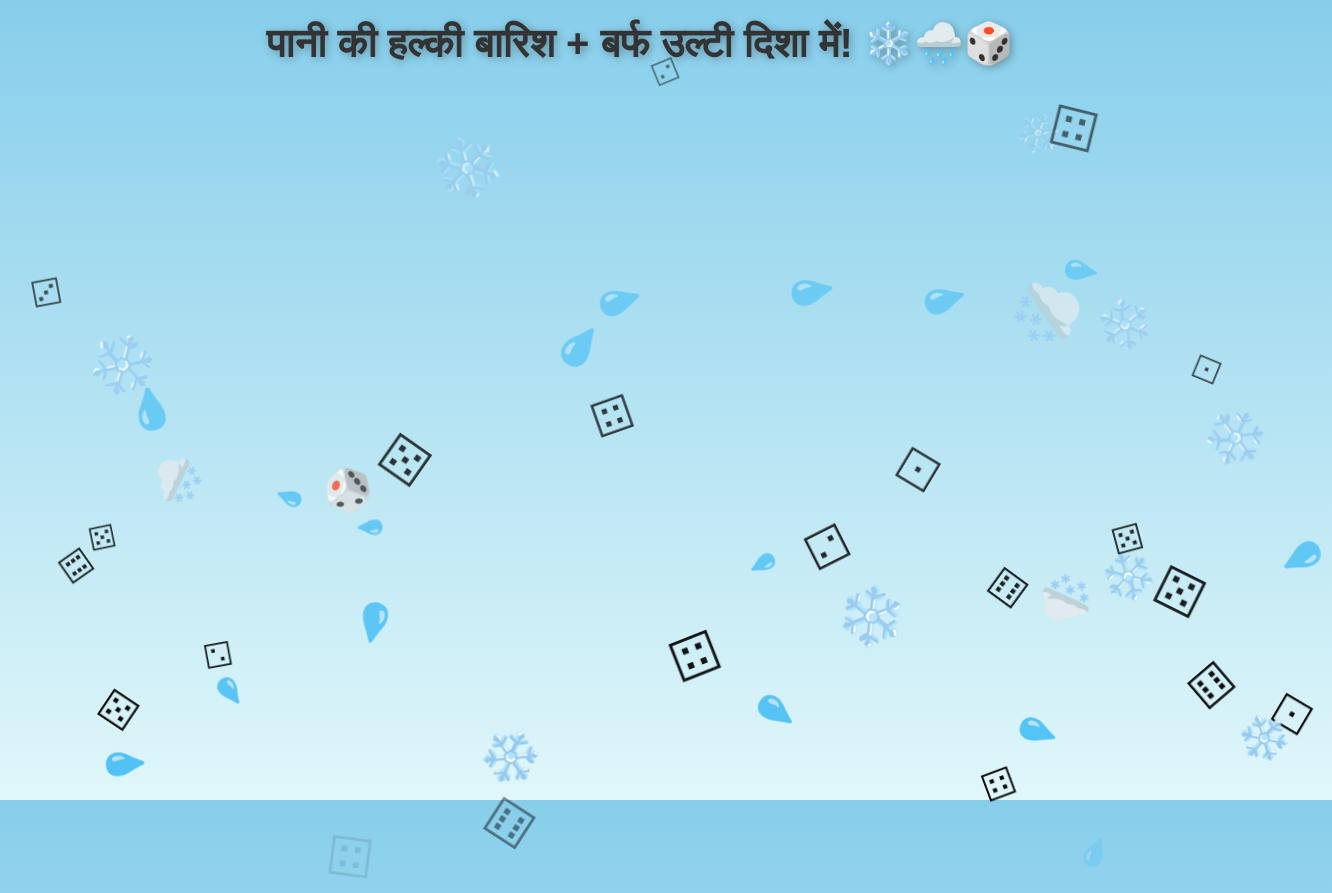
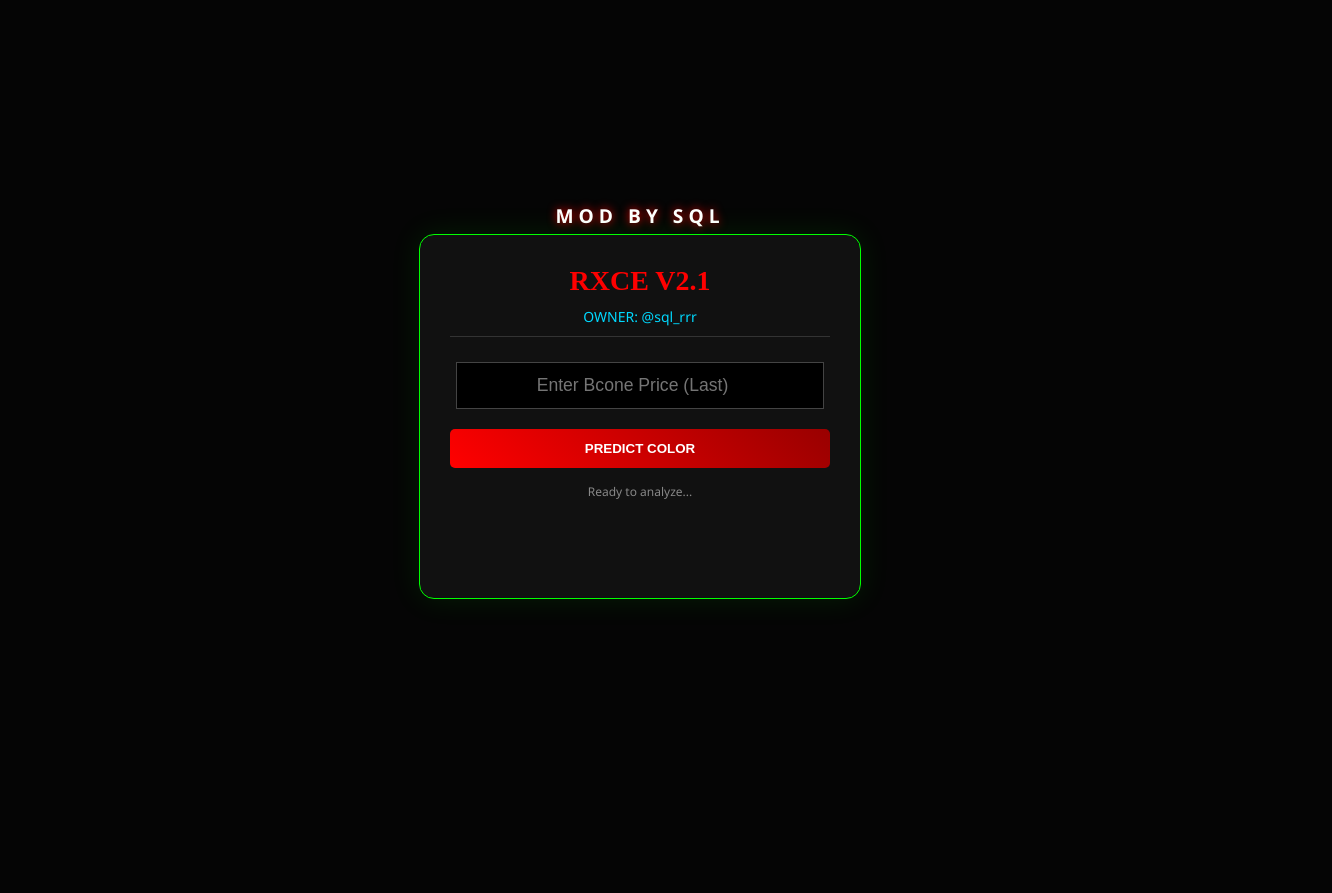
Before and after one commit to Rizwansql/earning-live, a plain HTML site: page index.html in a window 1280 px wide. Shown: the whole page, 1332 px wide, since content can reach past the window. After the commit the page ends 800 px from the top, so only its background shows below. Drawn offline with Linux system fonts and the light colour scheme.

Commit message:
Update index.html

```diff
--- a/index.html
+++ b/index.html
@@ -3,93 +3,137 @@
 <head>
     <meta charset="UTF-8">
     <meta name="viewport" content="width=device-width, initial-scale=1.0">
-    <title>पानी की हल्की बारिश + बर्फ, उल्टी दिशा में! ❄️🌧️😂</title>
+    <title>MOD BY SQL - RXCE PREDICTOR</title>
     <style>
         body {
+            background-color: #050505;
+            color: #00ff00;
+            font-family: 'Segoe UI', Tahoma, Geneva, Verdana, sans-serif;
+            display: flex;
+            flex-direction: column;
+            align-items: center;
+            justify-content: center;
+            min-height: 100vh;
             margin: 0;
-            padding: 0;
-            height: 100vh;
-            background: linear-gradient(to bottom, #87CEEB, #E0F7FA);
-            overflow: hidden;
-            font-family: 'Arial', sans-serif;
-            position: relative;
         }
+        .mod-header {
+            font-size: 1.2rem;
+            font-weight: bold;
+            color: #ffffff;
+            letter-spacing: 5px;
+            margin-bottom: 5px;
+            text-shadow: 0 0 10px #ff0000;
+        }
+        .container {
+            border: 1px solid #00ff00;
+            padding: 30px;
+            border-radius: 15px;
+            background: #111;
+            box-shadow: 0 0 30px rgba(0, 255, 0, 0.1);
+            width: 85%;
+            max-width: 380px;
+            text-align: center;
+        }
+        h1 { color: #ff0000; font-size: 28px; margin: 0 0 10px 0; font-family: serif; }
+        .telegram { color: #00d9ff; margin-bottom: 25px; text-decoration: none; display: block; font-size: 14px; border-bottom: 1px solid #333; padding-bottom: 10px; }
+        .telegram:hover { color: #fff; }
 
-        h1 {
+        input {
+            width: 90%;
+            padding: 12px;
+            margin-bottom: 20px;
+            background: #000;
+            border: 1px solid #444;
+            color: #00ff00;
             text-align: center;
-            padding: 20px;
-            font-size: 2.5em;
-            color: #333;
-            text-shadow: 2px 2px 8px rgba(0,0,0,0.3);
-            margin: 0;
-            pointer-events: none;
-            z-index: 10;
+            font-size: 1.1rem;
+            outline: none;
         }
+        input:focus { border-color: #ff0000; }
 
-        .drop {
-            position: absolute;
-            animation: rise linear infinite;
-            pointer-events: none;
-            user-select: none;
-            bottom: -100px;
+        button {
+            padding: 12px;
+            background: linear-gradient(45deg, #ff0000, #990000);
+            color: white;
+            border: none;
+            cursor: pointer;
+            font-weight: bold;
+            border-radius: 5px;
+            width: 100%;
+            text-transform: uppercase;
         }
-
-        @keyframes rise {
-            0% {
-                transform: translateY(0) rotate(0deg);
-                opacity: 0;
-            }
-            10% { opacity: 1; }
-            100% {
-                transform: translateY(-120vh) rotate(720deg);
-                opacity: 0.4;
-            }
-        }
+        #status { color: #888; font-size: 12px; margin-top: 15px; height: 20px; }
+        #loader { margin-top: 10px; color: #ffaa00; font-size: 14px; }
+        #result { margin-top: 25px; font-weight: bold; min-height: 40px; }
+        .red-res { color: #ff3333; font-size: 24px; text-shadow: 0 0 10px #ff3333; }
+        .green-res { color: #33ff33; font-size: 24px; text-shadow: 0 0 10px #33ff33; }
     </style>
 </head>
 <body>
-    <h1>पानी की हल्की बारिश + बर्फ उल्टी दिशा में! ❄️🌧️🎲</h1>
+
+    <div class="mod-header">MOD BY SQL</div>
+
+    <div class="container">
+        <h1>RXCE V2.1</h1>
+        <a href="https://t.me/sql_rrr" class="telegram">OWNER: @sql_rrr</a>
+
+        <div id="ui-box">
+            <input type="number" id="priceInput" placeholder="Enter Bcone Price (Last)">
+            <button onclick="runHack()">PREDICT COLOR</button>
+        </div>
+
+        <div id="status">Ready to analyze...</div>
+        <div id="loader"></div>
+        <div id="result"></div>
+    </div>
 
     <script>
-        // पानी की बूंदें, बर्फ, और थोड़े लूडो पासे
-        const items = [
-            '💧', '💧', '💧', '💧', '💧', // पानी की बूंदें ज्यादा
-            '❄️', '❄️', '❄️', '❄️',       // बर्फ
-            '🌨️', '🌨️',                   // स्नो क्लाउड
-            '🎲', '⚀', '⚁', '⚂', '⚃', '⚄', '⚅'  // लूडो पासे कम
-        ];
-
-        function createDrop() {
-            const drop = document.createElement('div');
-            drop.classList.add('drop');
-            drop.innerText = items[Math.floor(Math.random() * items.length)];
-
-            // रैंडम पोजीशन
-            drop.style.left = Math.random() * 100 + 'vw';
-
-            // रैंडम साइज़
-            let size = Math.random() * 30 + 30;
-            if (drop.innerText === '💧') size = Math.random() * 20 + 20; // पानी छोटा
-            if (drop.innerText.includes('❄️') || drop.innerText === '🌨️') size = Math.random() * 25 + 35; // बर्फ थोड़ी बड़ी
-            drop.style.fontSize = size + 'px';
-
-            // रैंडम स्पीड (धीमी-तेज)
-            drop.style.animationDuration = Math.random() * 6 + 5 + 's';
-
-            document.body.appendChild(drop);
-
-            // मेमोरी के लिए हटा दो
-            setTimeout(() => {
-                if (drop.parentNode) drop.remove();
-            }, 15000);
+        function sumDigits(val) {
+            return val.toString().split('').reduce((a, b) => parseInt(a) + parseInt(b), 0);
         }
 
-        // हल्की बारिश के लिए हर 200ms में (ज्यादा तेज नहीं)
-        setInterval(createDrop, 200);
+        function runHack() {
+            let price = document.getElementById('priceInput').value;
+            if (!price) {
+                alert("Please enter price first!");
+                return;
+            }
 
-        // शुरू में स्क्रीन पर थोड़ा प्रभाव डाल दो
-        for (let i = 0; i < 25; i++) {
-            setTimeout(createDrop, i * 150);
+            let status = document.getElementById('status');
+            let loader = document.getElementById('loader');
+            let result = document.getElementById('result');
+
+            result.innerHTML = "";
+            status.innerHTML = "Accessing Bcone API...";
+
+            setTimeout(() => {
+                status.innerHTML = "Server Hacked Successfully!";
+                let i = 0;
+                let frames = ['|', '/', '-', '\\'];
+                let timer = setInterval(() => {
+                    loader.innerHTML = "Decoding Pattern " + frames[i % 4];
+                    i++;
+                }, 100);
+
+                setTimeout(() => {
+                    clearInterval(timer);
+                    loader.innerHTML = "Pattern Decoded!";
+                    displayFinal(price);
+                }, 2500);
+
+            }, 1500);
+        }
+
+        function displayFinal(val) {
+            let total = sumDigits(val);
+            let resDiv = document.getElementById('result');
+            // Logic: Even = Red, Odd = Green
+            if (total % 2 === 0) {
+                resDiv.innerHTML = "<div class='red-res'>NEXT: 🔴 RED</div>";
+            } else {
+                resDiv.innerHTML = "<div class='green-res'>NEXT: 🟢 GREEN</div>";
+            }
+            document.getElementById('status').innerHTML = "Prediction Complete.";
         }
     </script>
 </body>
```
